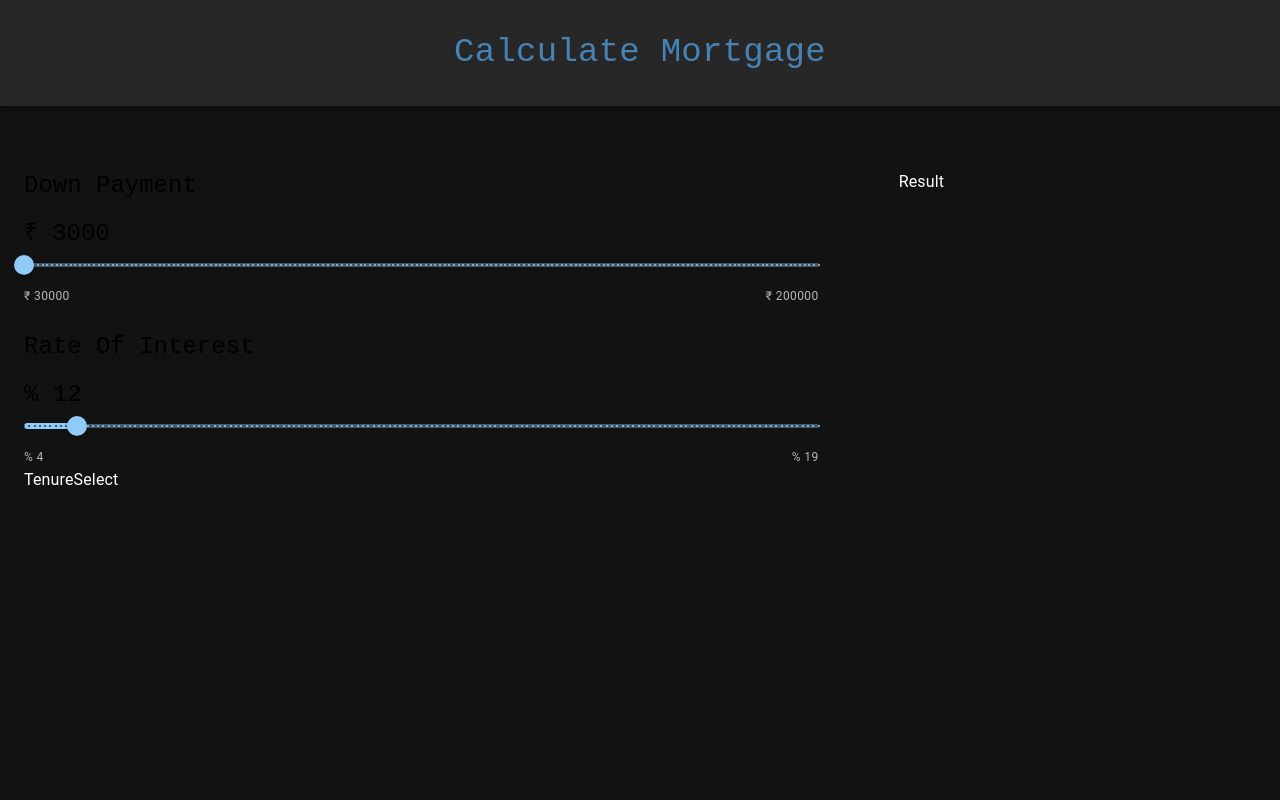
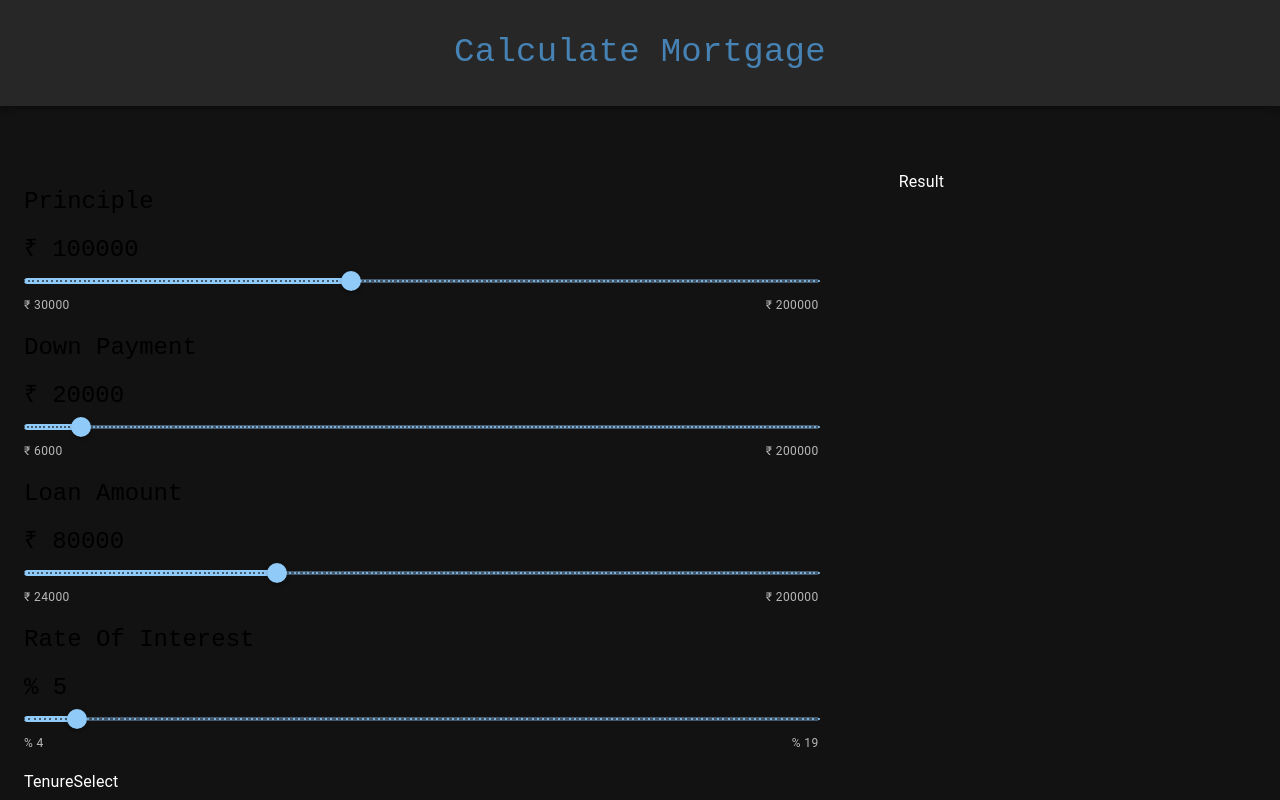
Before and after one commit to bibinwithab/react-mortgage, a React (Create React App) app: page / in a window 1280 px wide. Built offline with nearby package versions, Linux system fonts and the light colour scheme.

Commit message:
slider logic complete

```diff
--- a/src/App.js
+++ b/src/App.js
@@ -3,15 +3,24 @@ import Result from "./components/Result";
 import SliderSelect from "./components/SliderSelect";
 import TenureSelect from "./components/TenureSelect";
 import { Container, Grid } from "@mui/material";
+import { useState } from "react";
 
 function App() {
+
+  const [data, setData] = useState({
+    principleData: 100000,
+    downPaymentData: 100000 * 0.2,
+    loanData: 100000 * 0.8,
+    interestData:5,
+  });
+
   return (
     <div className="App">
       <Navbar />
       <Container maxWidth="xl" sx={{ mt: 8 }}>
         <Grid container spacing={10}>
           <Grid item md={8} xs={12}>
-            <SliderSelect />
+            <SliderSelect data={data} setData={setData}/>
             <TenureSelect />
           </Grid>
 
--- a/src/components/SliderSelect.js
+++ b/src/components/SliderSelect.js
@@ -1,33 +1,76 @@
 import React from "react";
 import SliderComponent from "./common/SliderComponent";
 
-const SliderSelect = () => {
+const SliderSelect = ({data, setData}) => {
   return (
     <>
       <SliderComponent
-        label="Down Payment"
+        label="Principle"
         min={30000}
         max={200000}
         steps={1000}
-        defaultValue={2500}
+        defaultValue={data.principleData}
+        value={data.principleData}
         onChange={(e, value) => {
-          console.log(value);
+          setData({
+            ...data,
+            downPaymentData: value * 0.2,
+            loanData: value * 0.8,
+            principleData: value
+          });
         }}
-        amount={3000}
+        amount={data.principleData}
+        unit="₹"
+      />
+      <SliderComponent
+        label="Down Payment"
+        min={6000}
+        max={200000}
+        steps={1000}
+        defaultValue={data.downPaymentData}
+        value={data.downPaymentData}
+        onChange={(e, value) => {
+          setData({
+            ...data,
+            loanData: (data.principleData - value),
+            downPaymentData: value
+          });
+        }}
+        amount={data.downPaymentData}
+        unit="₹"
+      />
+      <SliderComponent
+        label="Loan Amount"
+        min={24000}
+        max={200000}
+        steps={1000}
+        defaultValue={data.loanData}
+        value={data.loanData}
+        onChange={(e, value) => {
+          setData({
+            ...data,
+            downPaymentData: (data.principleData - value),
+            loanData: value
+          });
+        }}
+        amount={data.loanData}
         unit="₹"
       />
 
-      <br></br>
       <SliderComponent
         label="Rate Of Interest"
         min={4}
         max={19}
         steps={0.1}
-        defaultValue={5}
+        defaultValue={data.interestData}
+        value={data.interestData}
         onChange={(e, value) => {
-          console.log(value);
+          setData({
+            ...data,
+            interestData: value
+          });
         }}
-        amount={12}
+        amount={data.interestData}
         unit="%"
       />
     </>
--- a/src/components/common/SliderComponent.js
+++ b/src/components/common/SliderComponent.js
@@ -14,7 +14,7 @@ const SliderComponent = ({
   amount,
 }) => {
   return (
-    <>
+    <Stack my={2}>
       <Stack spacing={2}>
         <Typography variant="h5">{label}</Typography>
         <Typography variant="h5">{unit} {amount}</Typography>
@@ -38,7 +38,7 @@ const SliderComponent = ({
           {unit} {max}
         </Typography>
       </Stack>
-    </>
+    </Stack>
   );
 };
 
```
